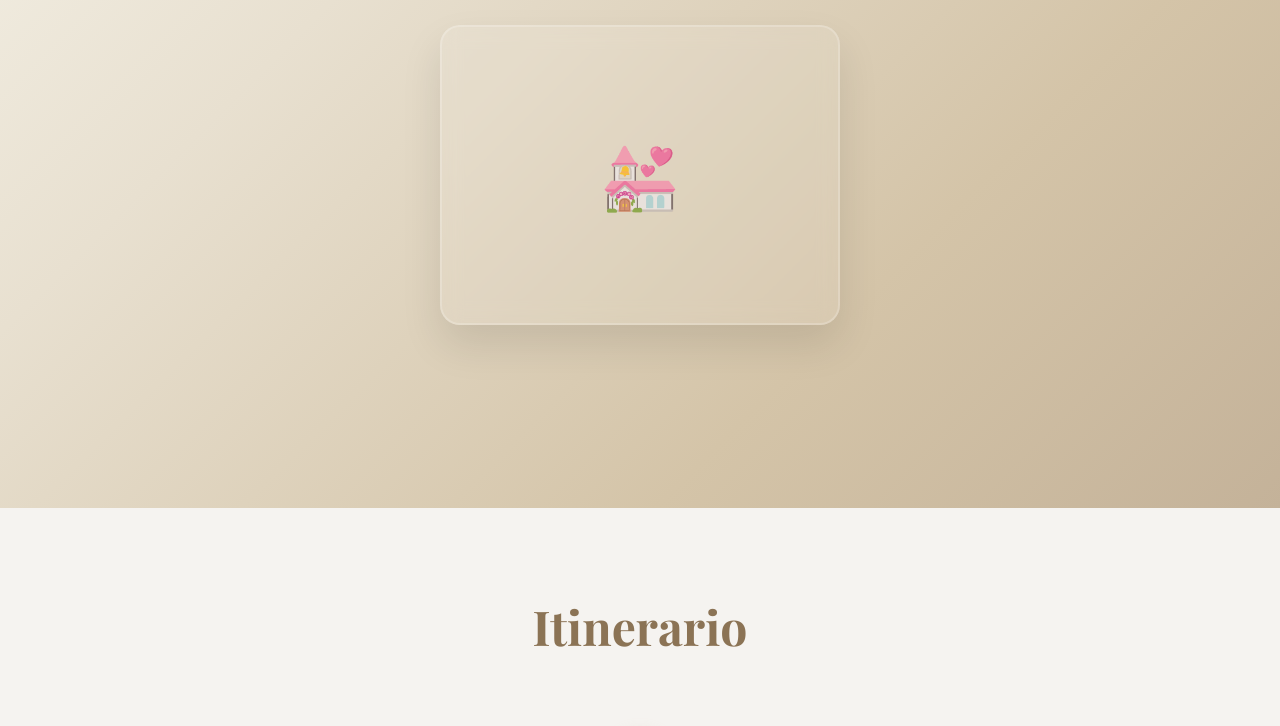
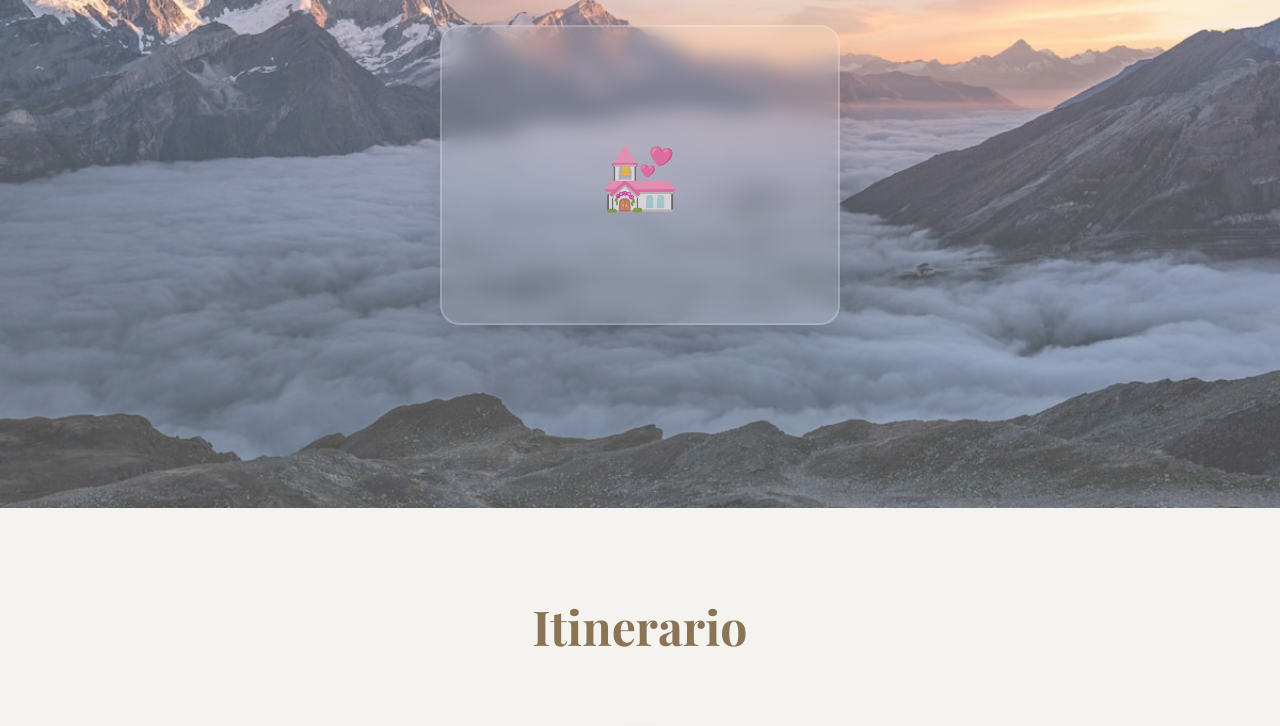
Before and after one commit to manugamero/carmen-manu-boda, a plain HTML site: page index.html in a window 1280 px wide. Shown: the part 292-1018 px from the top of the page. Drawn offline with nearby package versions, Linux system fonts and the light colour scheme.

Commit message:
Replace SVG with real landscape image as header background

```diff
--- a/styles.css
+++ b/styles.css
@@ -23,7 +23,7 @@ body {
     display: flex;
     align-items: center;
     justify-content: center;
-    background: linear-gradient(135deg, #f5f2e8 0%, #e8e0d0 30%, #d4c4a8 70%, #c4b299 100%), url('./hero-background.svg') center/cover no-repeat;
+    background: linear-gradient(rgba(248, 246, 240, 0.3), rgba(248, 246, 240, 0.3)), url('./hero-background.jpg') center/cover no-repeat;
     position: relative;
     overflow: hidden;
 }
```
Also changed, not shown: hero-background.jpg (added).
